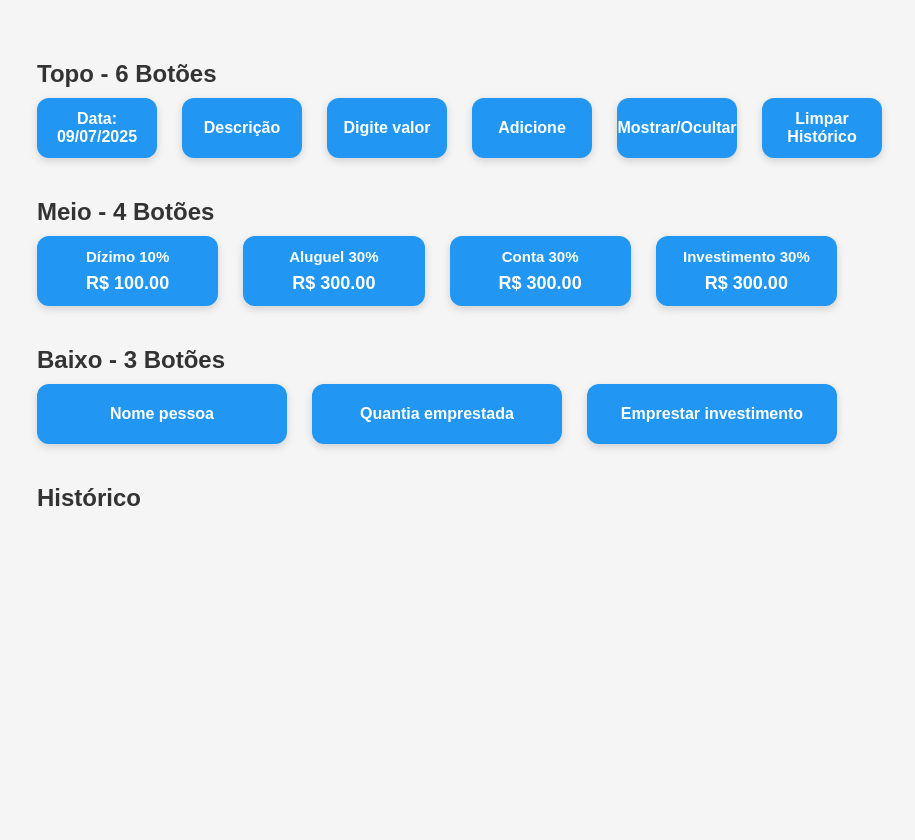
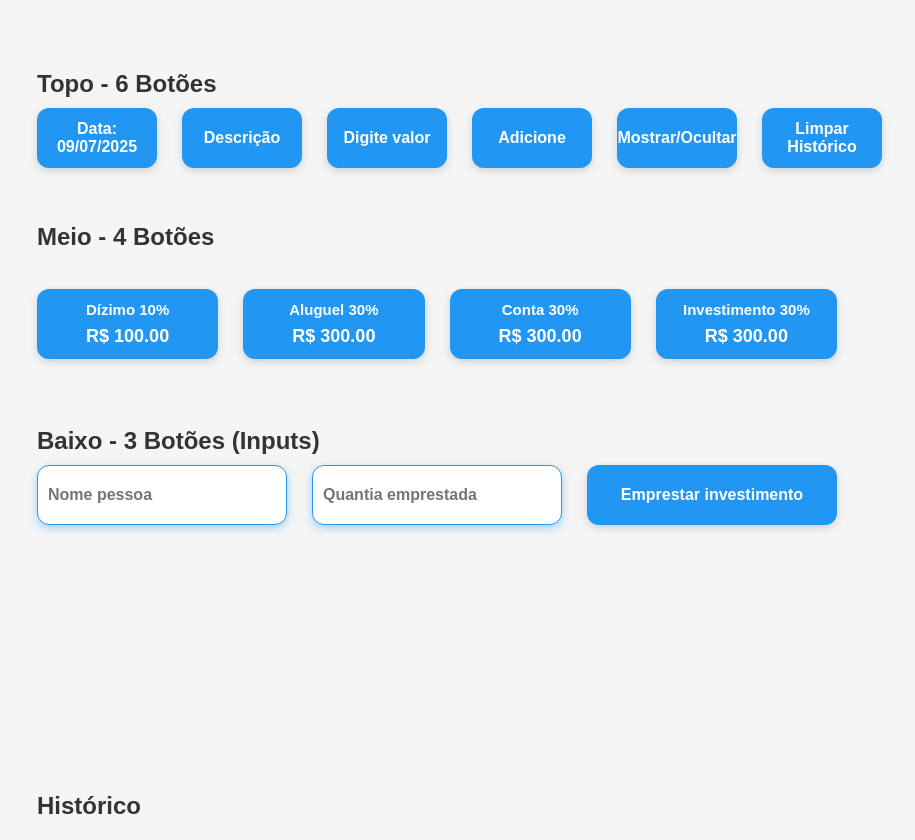
Before and after one commit to Andriele2025/Botoes, a plain HTML site: page index.html in a window 1280 px wide. Shown: the whole page, without its empty margins (203-1118 px from the left). Before the commit the page ends 800 px from the top, so only its background shows below. Drawn offline with Linux system fonts and the light colour scheme.

Commit message:
Update index.html

```diff
--- a/index.html
+++ b/index.html
@@ -2,8 +2,13 @@
 <html lang="pt-BR">
 <head>
   <meta charset="UTF-8" />
-  <title>13 Botões Organizados com Histórico</title>
+  <title>13 Botões com Inputs para Nome e Valor</title>
   <style>
+    html, body {
+      height: 100%;
+      margin: 0;
+      padding: 0;
+    }
     body {
       font-family: Arial, sans-serif;
       padding: 20px;
@@ -11,39 +16,51 @@
       max-width: 800px;
       margin: auto;
     }
+    #container-principal {
+      display: flex;
+      flex-direction: column;
+      height: 100vh;
+      padding: 10px 0;
+    }
     h2 {
       margin-top: 40px;
       margin-bottom: 10px;
       color: #333;
     }
-    #topo, #meio, #baixo {
+    #topo {
       display: grid;
-      gap: 25px; /* espaçamento */
-      margin-bottom: 30px;
-    }
-    #topo {
       grid-template-columns: repeat(6, minmax(120px, 1fr));
+      gap: 25px;
+      padding-bottom: 15px;
     }
     #meio {
+      display: grid;
       grid-template-columns: repeat(4, minmax(140px, 1fr));
+      gap: 25px;
+      flex-grow: 1;
+      justify-items: center;
+      align-content: center;
+      padding: 15px 0;
     }
     #baixo {
+      display: grid;
       grid-template-columns: repeat(3, minmax(150px, 1fr));
+      gap: 25px;
+      margin-bottom: 6cm;
     }
-
     button.botao-categoria {
       width: 100%;
       background: #2196f3;
       color: white;
       border: none;
       border-radius: 12px;
-      padding: 12px 10px; /* altura menor */
+      padding: 12px 10px;
       font-weight: bold;
       font-size: 16px;
       box-shadow: 0 3px 8px rgba(0,0,0,0.15);
       cursor: pointer;
       user-select: none;
-      min-height: 60px; /* altura menor */
+      min-height: 60px;
       transition: background 0.3s;
       display: flex;
       flex-direction: column;
@@ -53,7 +70,6 @@
     button.botao-categoria:hover {
       background: #1976d2;
     }
-
     .nome-porcentagem {
       margin-bottom: 8px;
       font-size: 15px;
@@ -62,15 +78,31 @@
       font-size: 18px;
       font-weight: 700;
     }
-
     #historico {
       background: white;
       border: 1px solid #ccc;
       padding: 10px;
       border-radius: 8px;
-      display: none; /* escondido inicialmente */
+      display: none;
     }
-
+    /* Estilo para inputs semelhantes aos botões */
+    .input-categoria {
+      width: 100%;
+      padding: 12px 10px;
+      font-size: 16px;
+      border-radius: 12px;
+      border: 1px solid #2196f3;
+      box-shadow: 0 3px 8px rgba(33, 150, 243, 0.4);
+      font-weight: bold;
+      outline: none;
+      box-sizing: border-box;
+      min-height: 60px;
+      color: #333;
+    }
+    .input-categoria:focus {
+      border-color: #1976d2;
+      box-shadow: 0 3px 8px rgba(25, 118, 210, 0.7);
+    }
     @media(max-width: 600px) {
       #topo { grid-template-columns: repeat(3, 1fr); }
       #meio { grid-template-columns: repeat(2, 1fr); }
@@ -79,17 +111,23 @@
   </style>
 </head>
 <body>
+  <div id="container-principal">
     <h2>Topo - 6 Botões</h2>
     <div id="topo"></div>
 
     <h2>Meio - 4 Botões</h2>
     <div id="meio"></div>
 
-  <h2>Baixo - 3 Botões</h2>
-  <div id="baixo"></div>
+    <h2>Baixo - 3 Botões (Inputs)</h2>
+    <div id="baixo">
+      <input id="inputNomePessoa" class="input-categoria" type="text" placeholder="Nome pessoa" />
+      <input id="inputValorEmprestado" class="input-categoria" type="number" placeholder="Quantia emprestada" />
+      <button id="btnEmprestarInvestimento" class="botao-categoria">Emprestar investimento</button>
+    </div>
 
     <h2>Histórico</h2>
     <div id="historico"></div>
+  </div>
 
   <script>
     const botoesTopo = [
@@ -110,12 +148,6 @@
       {nome: "Investimento", porcentagem: 30, valor: valorTotal * 0.30}
     ];
 
-    const botoesBaixo = [
-      {nome: "Nome pessoa", textoBotao: "Nome pessoa"},
-      {nome: "Valor emprestado", textoBotao: "Quantia emprestada"},
-      {nome: "Emprestar investimento", textoBotao: "Emprestar investimento"}
-    ];
-
     let historicoValores = [];
 
     function criarBotoes(lista, containerId) {
@@ -125,7 +157,6 @@
         const btn = document.createElement("button");
         btn.className = "botao-categoria";
 
-        // Botão Data mostra a data atual
         if (item.nome === "Data") {
           const hoje = new Date();
           const dia = String(hoje.getDate()).padStart(2, '0');
@@ -134,19 +165,13 @@
           const dataFormatada = `${dia}/${mes}/${ano}`;
           btn.textContent = `Data: ${dataFormatada}`;
         }
-        // Botões do meio com porcentagem e valor
         else if (item.porcentagem !== undefined && item.valor !== undefined) {
           btn.innerHTML = `<div class="nome-porcentagem">${item.nome} ${item.porcentagem}%</div><div class="valor">R$ ${item.valor.toFixed(2)}</div>`;
-        }
-        // Botões do baixo com texto personalizado
-        else if (item.textoBotao) {
-          btn.textContent = item.textoBotao;
         }
         else {
           btn.textContent = item.nome;
         }
 
-        // Função Mostrar/Ocultar
         if (item.nome === "Mostrar/Ocultar") {
           btn.addEventListener("click", () => {
             const h = document.getElementById("historico");
@@ -154,7 +179,6 @@
           });
         }
 
-        // Função Limpar Histórico
         if (item.nome === "Limpar Histórico") {
           btn.addEventListener("click", () => {
             historicoValores = [];
@@ -162,7 +186,6 @@
           });
         }
 
-        // Função Adicione adiciona valor exemplo ao histórico
         if (item.nome === "Adicione") {
           btn.addEventListener("click", () => {
             const valorEntrada = Math.floor(Math.random() * 1000) + 1;
@@ -182,7 +205,28 @@
 
     criarBotoes(botoesTopo, "topo");
     criarBotoes(botoesMeio, "meio");
-    criarBotoes(botoesBaixo, "baixo");
+
+    // Evento do botão Emprestar investimento
+    document.getElementById("btnEmprestarInvestimento").addEventListener("click", () => {
+      const nome = document.getElementById("inputNomePessoa").value.trim();
+      const valor = parseFloat(document.getElementById("inputValorEmprestado").value);
+
+      if (!nome) {
+        alert("Por favor, preencha o nome da pessoa.");
+        return;
+      }
+      if (isNaN(valor) || valor <= 0) {
+        alert("Por favor, insira um valor válido para quantia emprestada.");
+        return;
+      }
+
+      historicoValores.push(`Emprestado R$ ${valor.toFixed(2)} para ${nome}`);
+      atualizarHistorico();
+
+      // Limpar inputs após adicionar
+      document.getElementById("inputNomePessoa").value = "";
+      document.getElementById("inputValorEmprestado").value = "";
+    });
   </script>
 </body>
 </html>
```
Lines whose indentation alone changed are shown as unchanged.
